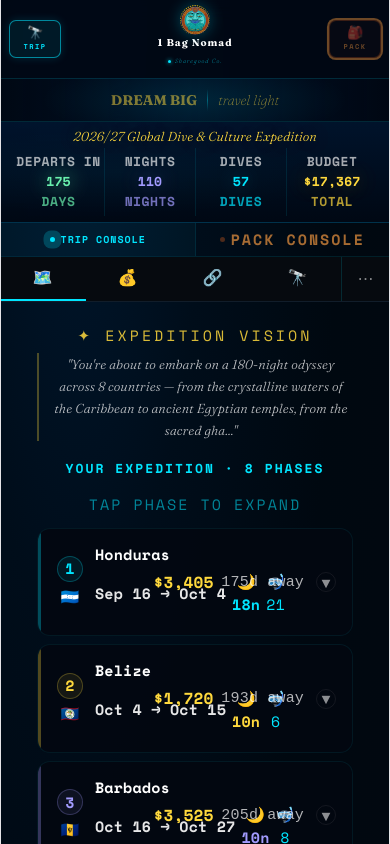
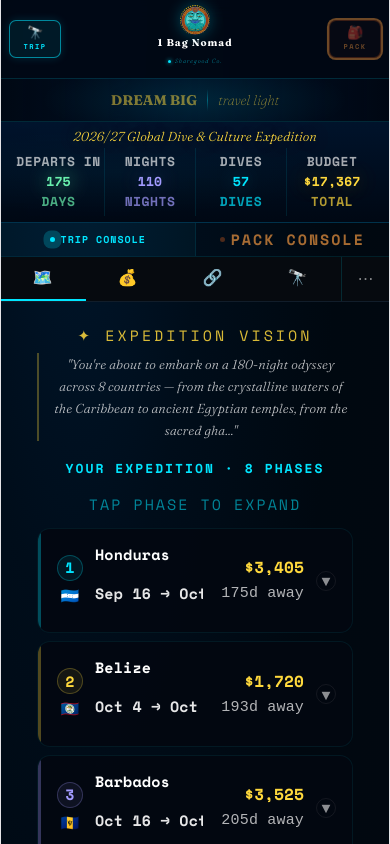
Before and after one commit to mikolangelo2-art/1-Bag-Nomad, a React (Vite) app: page / in a window 390 px wide. Shown: the top 844 px of the page. Built offline with nearby package versions, Linux system fonts and the light colour scheme.

Commit message:
fix: PhaseCard mobile - compact layout, no overflow

```diff
--- a/src/App.jsx
+++ b/src/App.jsx
@@ -1052,7 +1052,7 @@ function PhaseCard({phase,intelData,idx}) {
             <span style={{fontSize:15,fontWeight:700,color:open?phase.color:"#FFF",fontFamily:"'Space Mono',monospace",transition:"color 0.2s"}}>{phase.name}</span>
             {isNow&&<span style={{fontSize:15,color:"#69F0AE",background:"rgba(105,240,174,0.1)",border:"1px solid rgba(105,240,174,0.28)",borderRadius:8,padding:"1px 6px",letterSpacing:1,fontWeight:700}}>● ACTIVE</span>}
           </div>
-          <div style={{display:"flex",gap:6,alignItems:"center",flexWrap:"nowrap",marginBottom:5}}>
+          <div style={{display:"flex",gap:isMobile?5:6,alignItems:"center",marginBottom:isMobile?2:5,flexWrap:"nowrap",overflow:"hidden"}}>
             <span style={{fontSize:15,color:"rgba(255,255,255,0.9)",fontFamily:"'Space Mono',monospace",fontWeight:700,whiteSpace:"nowrap"}}>{isMobile?fD(phase.arrival):fDS(phase.arrival)} → {isMobile?fD(phase.departure):fDS(phase.departure)}</span>
             <span style={{fontSize:15,color:phase.color,fontWeight:900}}>🌙 {phase.totalNights}n</span>
             {phase.totalDives>0&&<span style={{fontSize:15,color:"#00E5FF"}}>🤿 {phase.totalDives}</span>}
@@ -1062,7 +1062,7 @@ function PhaseCard({phase,intelData,idx}) {
             <span style={{fontSize:15,color:`${phase.color}CC`,fontFamily:"monospace",fontWeight:700}}>{pct}% planned</span>
           </div>}
         </div>
-        <div style={{display:"flex",flexDirection:isMobile?"row":"column",alignItems:isMobile?"center":"flex-end",gap:isMobile?8:4,flexShrink:0}}>
+        <div style={{display:"flex",flexDirection:"column",alignItems:"flex-end",gap:3,flexShrink:0,marginLeft:6}}>
           <div style={{fontSize:16,fontWeight:900,color:"#FFD93D",fontFamily:"'Space Mono',monospace"}}>{fmt(phase.totalBudget)}</div>
           <div style={{fontSize:15,color:"rgba(255,255,255,0.7)",fontFamily:"monospace"}}>{isPast?"COMPLETE":isNow?"IN PROGRESS":`${dUntil}d away`}</div>
         </div>
```
